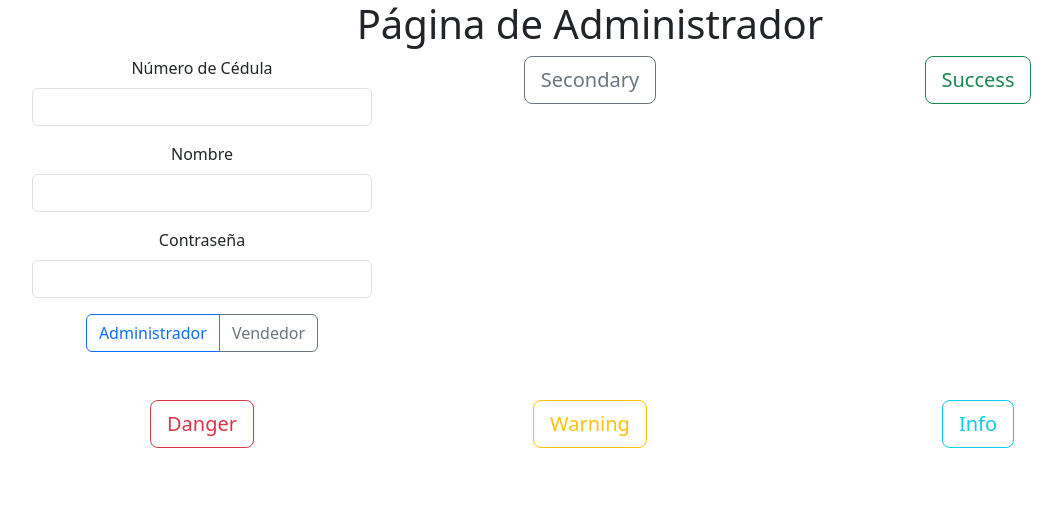
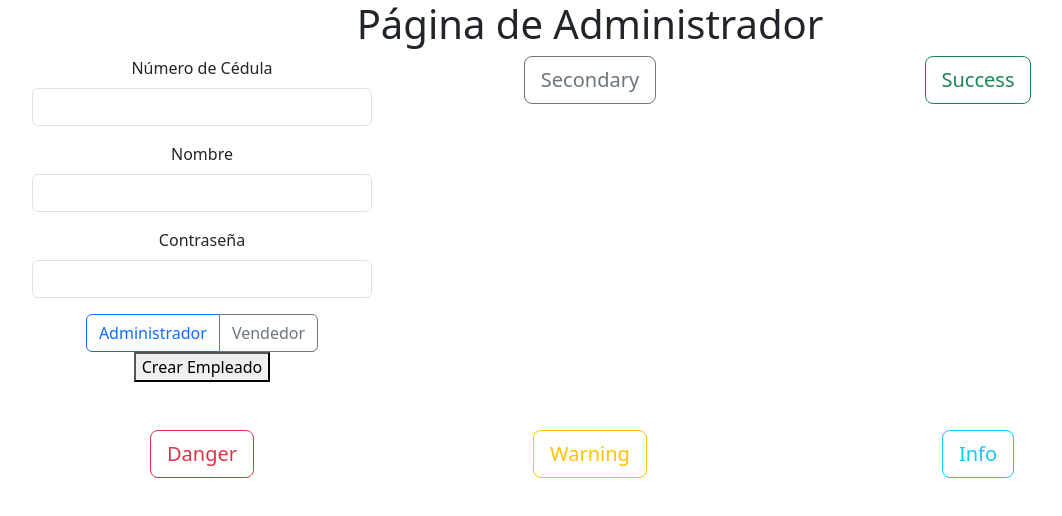
Before and after one commit to david03092005/SistemaPOSllito, a React (Create React App) app in the folder sistemapos/: page /admin in a window 1280 px wide. Shown: the top 516 px of the page, without its empty margins (50-1112 px from the left). Built offline with nearby package versions, Linux system fonts and the light colour scheme.

Commit message:
Boton crear

```diff
--- a/sistemapos/src/pages/Admin/admin.js
+++ b/sistemapos/src/pages/Admin/admin.js
@@ -27,6 +27,9 @@ function Admin() {
                         <input type="radio" class="btn-check" name="role" id="vendedor" value="vendedor" required/>
                         <label class="btn btn-outline-secondary" for="vendedor">Vendedor</label>
                     </div>
+                    <div>
+                        <button>Crear Empleado</button>
+                    </div>
 
                 </div>
                 <div class="col">
```
